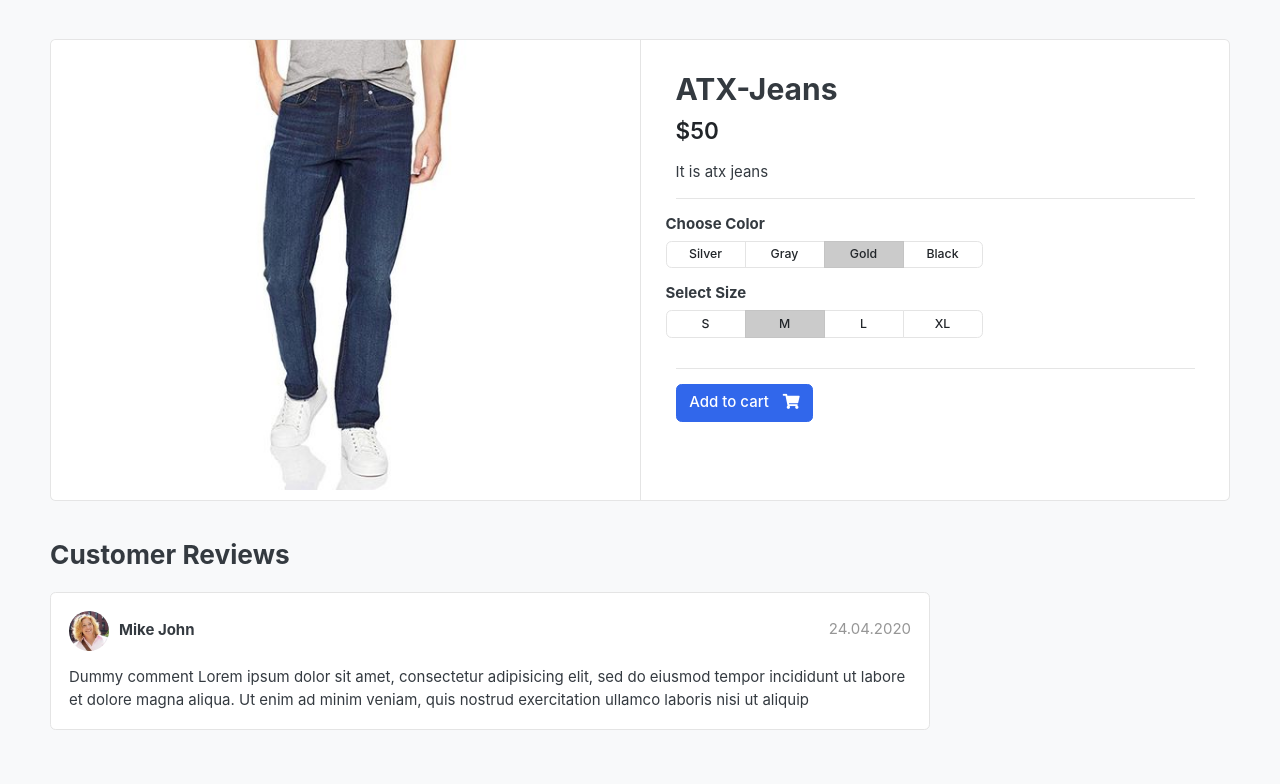
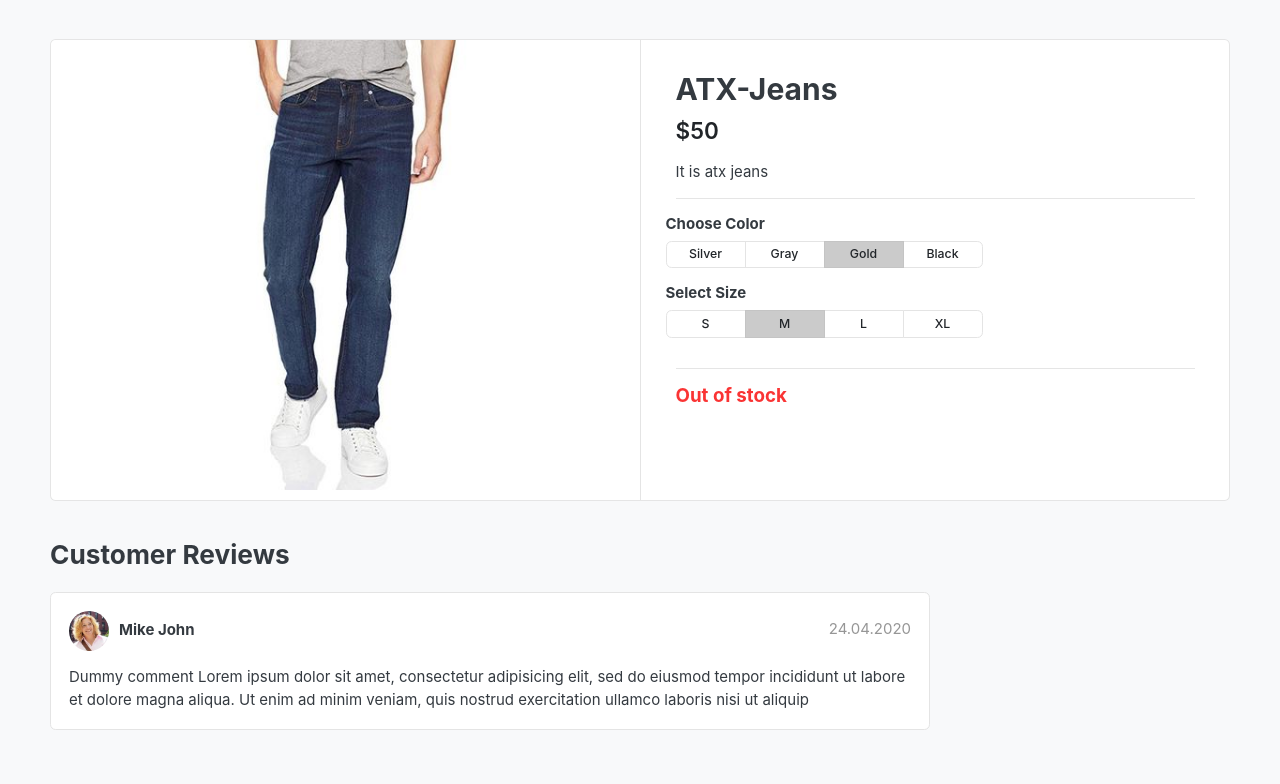
Before and after one commit to KeepQuite-cyber/E-Commerce, a Django app: a page that uses templates/store/product_detail.html in a window 1280 px wide. Shown: the part 119-903 px from the top of the page. Run offline with Django 5.2, Linux system fonts and the light colour scheme; data comes from the database, SQL or seed files in the repository; both versions use the stored data as it was after the commit; some libraries are stand-ins or nearby versions; some web fonts are replaced.

Commit message:
Out of stock functionality added

```diff
--- a/templates/store/product_detail.html
+++ b/templates/store/product_detail.html
@@ -68,7 +68,11 @@
 		</div>
 	</div> <!-- row.// -->
 	<hr>
+	{% if single_product.stock > 0 %}
 	<a href="./product-detail.html" class="btn  btn-primary"> <span class="text">Add to cart</span> <i class="fas fa-shopping-cart"></i>  </a>
+	{% else %}
+	<h5 class="text-danger">Out of stock</h5>
+	{% endif %}
 </article> <!-- product-info-aside .// -->
 		</main> <!-- col.// -->
 	</div> <!-- row.// -->
```
Also changed, not shown: db.sqlite3.
